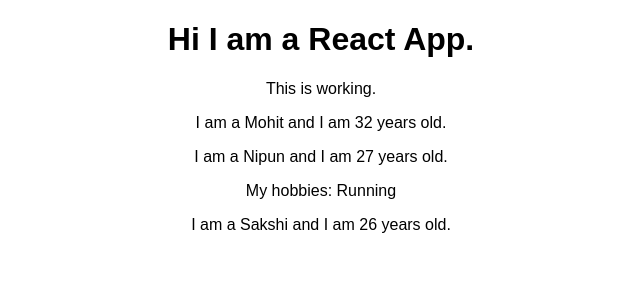
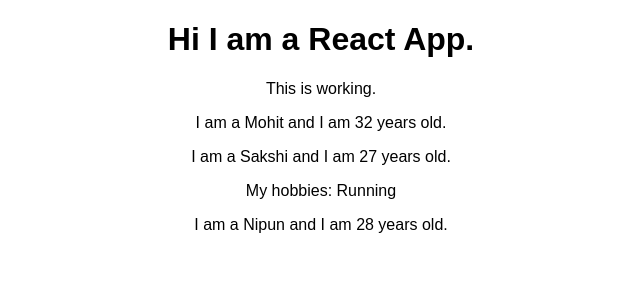
Before and after one commit to mohitjain/learning-react, a React (Create React App) app: page / in a window 1280 px wide. Shown: the top 300 px of the page, without its empty margins (319-959 px from the left). Built offline with nearby package versions, Linux system fonts and the light colour scheme.

Commit message:
Reading data from state object

```diff
--- a/src/App.js
+++ b/src/App.js
@@ -3,14 +3,27 @@
 import Person from './Person/Person';
 
 class App extends Component {
+    state = {
+        persons: [
+            {
+                name: "Mohit", age: 32
+            },
+            {
+                name: "Sakshi", age: 27
+            },
+            {
+                name: "Nipun", age: 28
+            }
+        ]
+    }
     render() {
         return (
             <div className="App">
                 <h1>Hi I am a React App.</h1>
                 <p>This is working.</p>
-                <Person name="Mohit" age='32'/>
-                <Person name="Nipun" age='27'> My hobbies: Running</Person>
-                <Person name="Sakshi" age='26'/>
+                <Person name={ this.state.persons[0].name } age={ this.state.persons[0].age }/>
+                <Person name={ this.state.persons[1].name } age={ this.state.persons[1].age }> My hobbies: Running</Person>
+                <Person name={ this.state.persons[2].name } age={ this.state.persons[2].age }/>
             </div>
         );
         // return React.createElement('div', { className: 'App' }, 'I am a react app');
```
